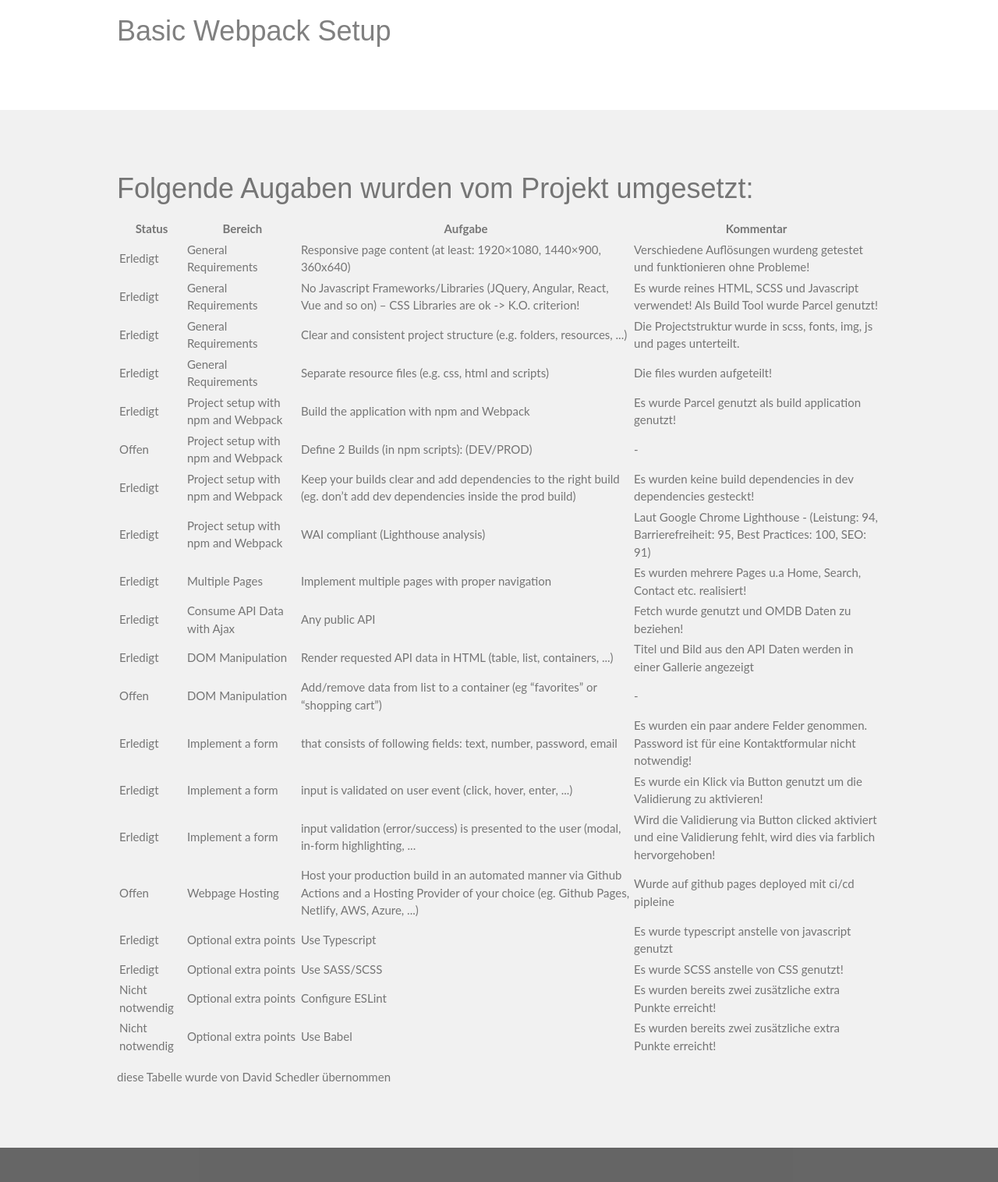
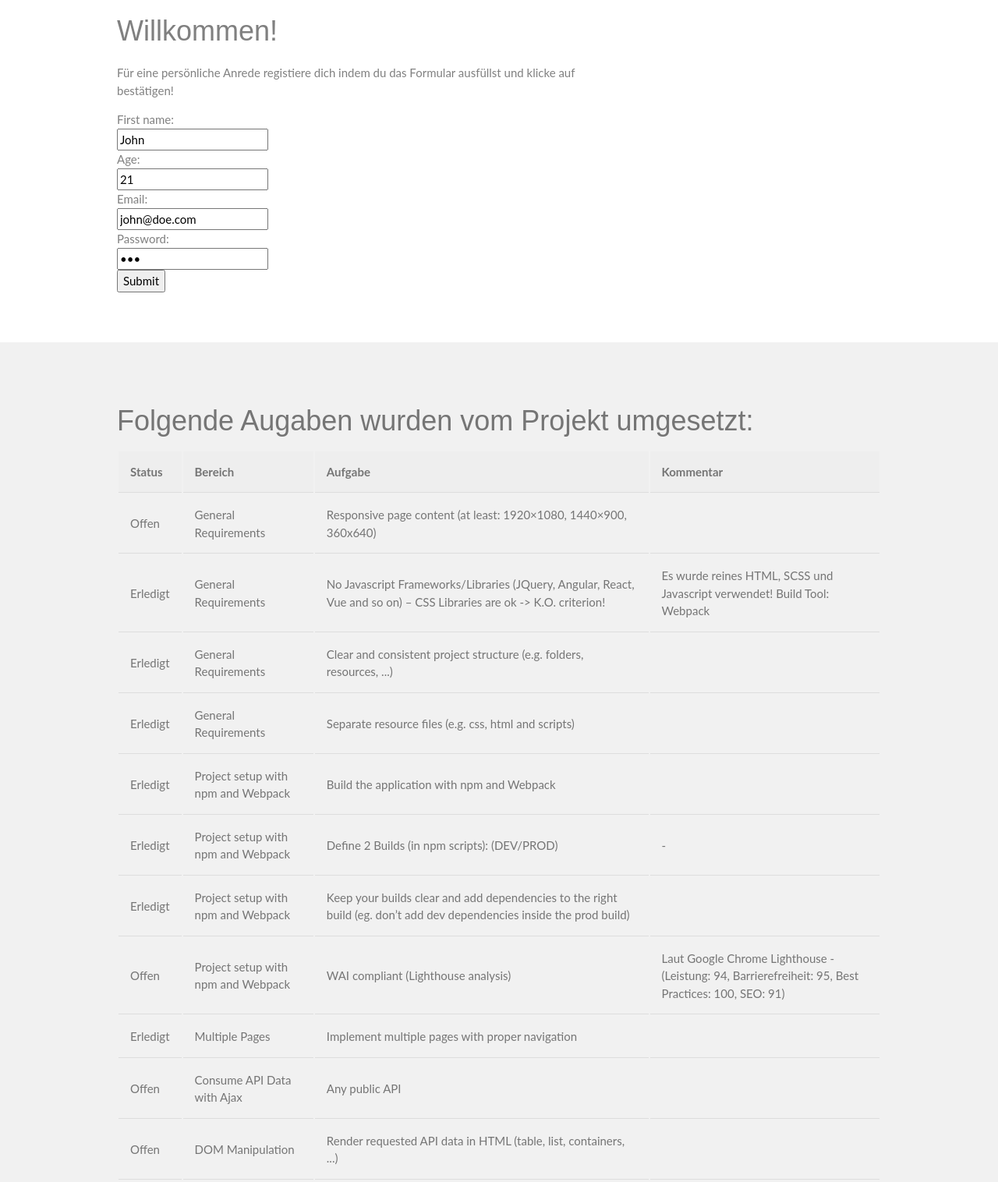
Before and after one commit to kbuehn/einzelprojekt-wew, a website built with webpack: page src/index.html in a window 1280 px wide. Shown: the part 580-2096 px from the top of the page at 78% size. Built offline with nearby package versions, Linux system fonts and the light colour scheme; some icons are missing.

Commit message:
ignore eslint, added form, navigation function

```diff
--- a/package.json
+++ b/package.json
@@ -2,7 +2,7 @@
   "name": "einzelprojekt",
   "version": "1.0.0",
   "description": "",
-  "main": "src/index.js",
+  "main": "src/scripts/index.ts",
   "scripts": {
     "start": "webpack serve --config ./webpack.dev.js",
     "build": "webpack --config ./webpack.prod.js",
--- a/src/index.html
+++ b/src/index.html
@@ -5,7 +5,6 @@
     <meta http-equiv="X-UA-Compatible" content="IE=edge">
     <title><%= htmlWebpackPlugin.options.title %></title>
     <meta name="description" content="">
-    <meta name="viewport" content="width=device-width, initial-scale=1">
     <link rel="stylesheet" href="">
     <meta name="viewport" content="width=device-width, initial-scale=1">
     <link rel="stylesheet" href="https://www.w3schools.com/w3css/4/w3.css">
@@ -15,7 +14,7 @@
 <!-- Navbar -->
 <div class="w3-top">
     <div class="w3-bar w3-red w3-card w3-left-align w3-large">
-        <a class="w3-bar-item w3-button w3-hide-medium w3-hide-large w3-right w3-padding-large w3-hover-white w3-large w3-red" href="javascript:void(0);" onclick="myFunction()" title="Toggle Navigation Menu"><i class="fa fa-bars"></i></a>
+        <a class="w3-bar-item w3-button w3-hide-medium w3-hide-large w3-right w3-padding-large w3-hover-white w3-large w3-red" href="javascript:void(0);" onclick="navigationFunction()" title="Toggle Navigation Menu"><i class="fa fa-bars"></i></a>
         <a href="./index.html" class="w3-bar-item w3-button w3-padding-large w3-white">Home</a>
         <a href="./src/pages/dogs.html" class="w3-bar-item w3-button w3-hide-small w3-padding-large w3-hover-white">Dogs</a>
         <a href="pages/favorites.html" class="w3-bar-item w3-button w3-hide-small w3-padding-large w3-hover-white">Favorites</a>
@@ -44,8 +43,25 @@
 <div class="w3-row-padding w3-padding-64 w3-container">
     <div class="w3-content">
         <div class="w3-twothird">
-            <h1><%= htmlWebpackPlugin.options.title %></h1>
-            <div id="app"></div>
+            <h1>Willkommen!</h1>
+            <p>Für eine persönliche Anrede registiere dich indem du das Formular ausfüllst und klicke auf bestätigen!</p>
+            <form action="scripts/index.ts">
+                <label for="fname">First name:</label><br>
+                <input type="text" id="fname" name="fname" value="John"><br>
+
+                <label for="fname">Age:</label><br>
+                <input type="number" id="age" name="age" value="21"><br>
+
+
+                <label for="fname">Email:</label><br>
+                <input type="email" id="email" name="email" value="john@doe.com"><br>
+
+
+                <label for="fname">Password:</label><br>
+                <input type="password" id="pw" name="pw" value="123"><br>
+
+                <input type="submit" value="Submit">
+            </form>
         </div>
 
         <div class="w3-third w3-center">
@@ -66,37 +82,37 @@
                     <th>Kommentar</th>
                 </tr>
                 <tr>
-                    <td>Erledigt</td>
+                    <td>Offen</td>
                     <td>General Requirements</td>
                     <td>Responsive page content (at least: 1920×1080, 1440×900, 360x640)</td>
-                    <td>Verschiedene Auflösungen wurdeng getestet und funktionieren ohne Probleme!</td>
+                    <td></td>
                 </tr>
                 <tr>
                     <td>Erledigt</td>
                     <td>General Requirements</td>
                     <td>No Javascript Frameworks/Libraries (JQuery, Angular, React, Vue and so on) – CSS Libraries are ok -> K.O. criterion!</td>
-                    <td>Es wurde reines HTML, SCSS und Javascript verwendet! Als Build Tool wurde Parcel genutzt!</td>
+                    <td>Es wurde reines HTML, SCSS und Javascript verwendet! Build Tool: Webpack</td>
                 </tr>
                 <tr>
                     <td>Erledigt</td>
                     <td>General Requirements</td>
                     <td>Clear and consistent project structure (e.g. folders, resources, ...)</td>
-                    <td>Die Projectstruktur wurde in scss, fonts, img, js und pages unterteilt.</td>
+                    <td></td>
                 </tr>
                 <tr>
                     <td>Erledigt</td>
                     <td>General Requirements</td>
                     <td>Separate resource files (e.g. css, html and scripts)</td>
-                    <td>Die files wurden aufgeteilt!</td>
+                    <td></td>
                 </tr>
                 <tr>
                     <td>Erledigt</td>
                     <td>Project setup with npm and Webpack</td>
                     <td>Build the application with npm and Webpack</td>
-                    <td>Es wurde Parcel genutzt als build application genutzt!</td>
+                    <td></td>
                 </tr>
                 <tr>
-                    <td>Offen</td>
+                    <td>Erledigt</td>
                     <td>Project setup with npm and Webpack</td>
                     <td>Define 2 Builds (in npm scripts): (DEV/PROD)</td>
                     <td>-</td>
@@ -105,10 +121,10 @@
                     <td>Erledigt</td>
                     <td>Project setup with npm and Webpack</td>
                     <td>Keep your builds clear and add dependencies to the right build (eg. don’t add dev dependencies inside the prod build)</td>
-                    <td>Es wurden keine build dependencies in dev dependencies gesteckt!</td>
+                    <td></td>
                 </tr>
                 <tr>
-                    <td>Erledigt</td>
+                    <td>Offen</td>
                     <td>Project setup with npm and Webpack</td>
                     <td>WAI compliant (Lighthouse analysis)</td>
                     <td>Laut Google Chrome Lighthouse - (Leistung: 94, Barrierefreiheit: 95, Best Practices: 100, SEO: 91)</td>
@@ -117,73 +133,73 @@
                     <td>Erledigt</td>
                     <td>Multiple Pages</td>
                     <td>Implement multiple pages with proper navigation</td>
-                    <td>Es wurden mehrere Pages u.a Home, Search, Contact etc. realisiert!</td>
+                    <td></td>
                 </tr>
                 <tr>
-                    <td>Erledigt</td>
+                    <td>Offen</td>
                     <td>Consume API Data with Ajax</td>
                     <td>Any public API</td>
-                    <td>Fetch wurde genutzt und OMDB Daten zu beziehen!</td>
+                    <td></td>
                 </tr>
                 <tr>
-                    <td>Erledigt</td>
+                    <td>Offen</td>
                     <td>DOM Manipulation</td>
                     <td>Render requested API data in HTML (table, list, containers, ...)</td>
-                    <td>Titel und Bild aus den API Daten werden in einer Gallerie angezeigt</td>
+                    <td></td>
                 </tr>
                 <tr>
                     <td>Offen</td>
                     <td>DOM Manipulation</td>
                     <td>Add/remove data from list to a container (eg “favorites” or “shopping cart”)</td>
-                    <td>-</td>
+                    <td></td>
                 </tr>
                 <tr>
-                    <td>Erledigt</td>
+                    <td>Offen</td>
                     <td>Implement a form</td>
                     <td>that consists of following fields: text, number, password, email</td>
-                    <td>Es wurden ein paar andere Felder genommen. Password ist für eine Kontaktformular nicht notwendig!</td>
+                    <td></td>
                 </tr>
                 <tr>
-                    <td>Erledigt</td>
+                    <td>Offen</td>
                     <td>Implement a form</td>
                     <td>input is validated on user event (click, hover, enter, ...)</td>
-                    <td>Es wurde ein Klick via Button genutzt um die Validierung zu aktivieren!</td>
+                    <td></td>
                 </tr>
                 <tr>
-                    <td>Erledigt</td>
+                    <td>Offen</td>
                     <td>Implement a form</td>
                     <td>input validation (error/success) is presented to the user (modal, in-form highlighting, ...</td>
-                    <td>Wird die Validierung via Button clicked aktiviert und eine Validierung fehlt, wird dies via farblich hervorgehoben!</td>
+                    <td></td>
                 </tr>
                 <tr>
                     <td>Offen</td>
                     <td>Webpage Hosting</td>
                     <td>Host your production build in an automated manner via Github Actions and a Hosting Provider of your choice (eg. Github Pages, Netlify, AWS, Azure, ...)</td>
-                    <td>Wurde auf github pages deployed mit ci/cd pipleine</td>
+                    <td></td>
                 </tr>
                 <tr>
                     <td>Erledigt</td>
                     <td>Optional extra points</td>
                     <td>Use Typescript</td>
-                    <td>Es wurde typescript anstelle von javascript genutzt</td>
+                    <td></td>
                 </tr>
                 <tr>
                     <td>Erledigt</td>
                     <td>Optional extra points</td>
                     <td>Use SASS/SCSS</td>
-                    <td>Es wurde SCSS anstelle von CSS genutzt!</td>
+                    <td></td>
                 </tr>
                 <tr>
-                    <td>Nicht notwendig</td>
+                    <td>Erledigt</td>
                     <td>Optional extra points</td>
                     <td>Configure ESLint</td>
-                    <td>Es wurden bereits zwei zusätzliche extra Punkte erreicht!</td>
+                    <td></td>
                 </tr>
                 <tr>
-                    <td>Nicht notwendig</td>
+                    <td>Erledigt</td>
                     <td>Optional extra points</td>
                     <td>Use Babel</td>
-                    <td>Es wurden bereits zwei zusätzliche extra Punkte erreicht!</td>
+                    <td></td>
                 </tr>
             </table>
             <p class="w3-text-grey">diese Tabelle wurde von David Schedler übernommen</p>
@@ -200,17 +216,5 @@
     <a href=""></a>
 </footer>
 
-<script>
-    // Used to toggle the menu on small screens when clicking on the menu button
-    function myFunction() {
-        var x = document.getElementById("navDemo");
-        if (x.className.indexOf("w3-show") == -1) {
-            x.className += " w3-show";
-        } else {
-            x.className = x.className.replace(" w3-show", "");
-        }
-    }
-</script>
-
 </body>
 </html>
--- a/src/index.js
+++ b/src/scripts/index.ts
@@ -1,8 +1,9 @@
-import './styles/style.scss';
-import { printMessage } from './scripts/test.ts';
+import '../styles/style.scss';
+import { printMessage } from './test';
 
 const user = 'susan';
 console.log(`hello ${user}, welcome to your npm project!`);
 
 printMessage(user);
 printMessage(['susan', 'eric', 'john']);
+printMessage('testi');
--- a/src/styles/style.scss
+++ b/src/styles/style.scss
@@ -1,18 +1,24 @@
 $body-color: grey;
 
-
 body, h1, h2, h3, h4, h5, h6 {
-  font-family: "Lato", sans-serif
+  color: $body-color;
+  font-family: "Lato", sans-serif;
 }
 
 .w3-bar, h1, button {
-  font-family: "Montserrat", sans-serif
+  font-family: "Montserrat", sans-serif;
 }
 
 .fa-anchor, .fa-coffee {
-  font-size: 200px
+  font-size: 200px;
 }
 
-body {
-  color: $body-color;
+th {
+  background-color: #eee;
 }
+
+th, td {
+  padding: 15px;
+  text-align: left;
+  border-bottom: 1px solid #ddd;
+}
```
Also changed, not shown: src/pages/dogs.html (+1 -13 lines), src/scripts/navigation.js (added, +8 -0 lines), webpack.dev.js (+11 -13 lines), webpack.prod.js (+4 -8 lines), 2 other files.
